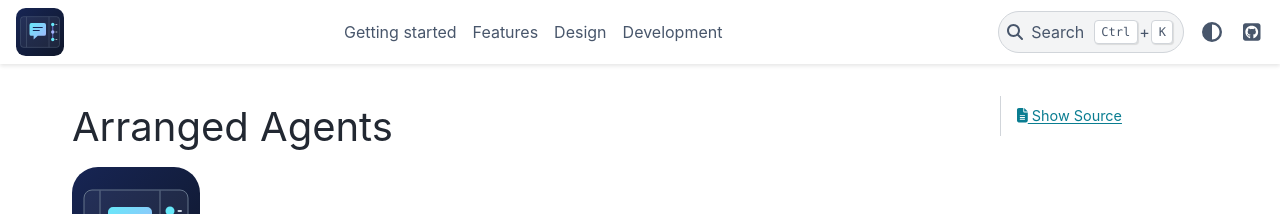
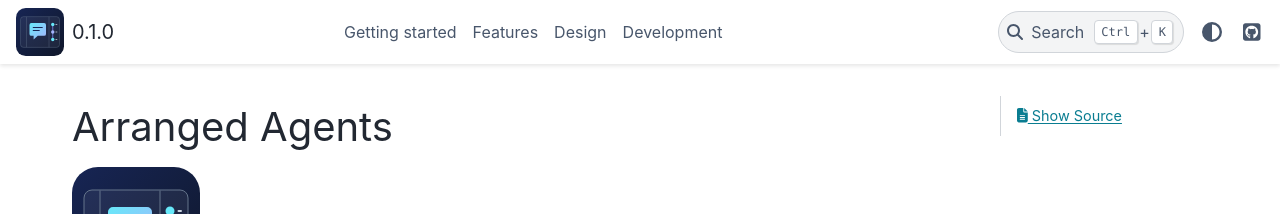
Before and after one commit to xadupre/arranged-agents, a Sphinx documentation site: the page built from docs/index.rst, in a window 1280 px wide. Shown: the top 214 px of the page. Built offline with Sphinx 7.4.7 and the PyData theme 0.15.4, drawn with Linux system fonts in a browser that asks for light colours.

Commit message:
Shorten documentation titles and show only the version in the navbar (#42)
* Initial plan

* Shorten documentation titles and show only version in navbar

Co-authored-by: xadupre <22452781+xadupre@users.noreply.github.com>

---------

Co-authored-by: copilot-swe-agent[bot] <198982749+Copilot@users.noreply.github.com>
Co-authored-by: xadupre <22452781+xadupre@users.noreply.github.com>

```diff
--- a/docs/conf.py
+++ b/docs/conf.py
@@ -12,5 +12,6 @@ html_logo = "../media/icon.svg"
 html_favicon = "../media/icon.svg"
 html_theme_options = {
     "github_url": "https://github.com/xadupre/arranged-agents",
+    "logo": {"text": release},
     "header_links_before_dropdown": 10,
 }
```
